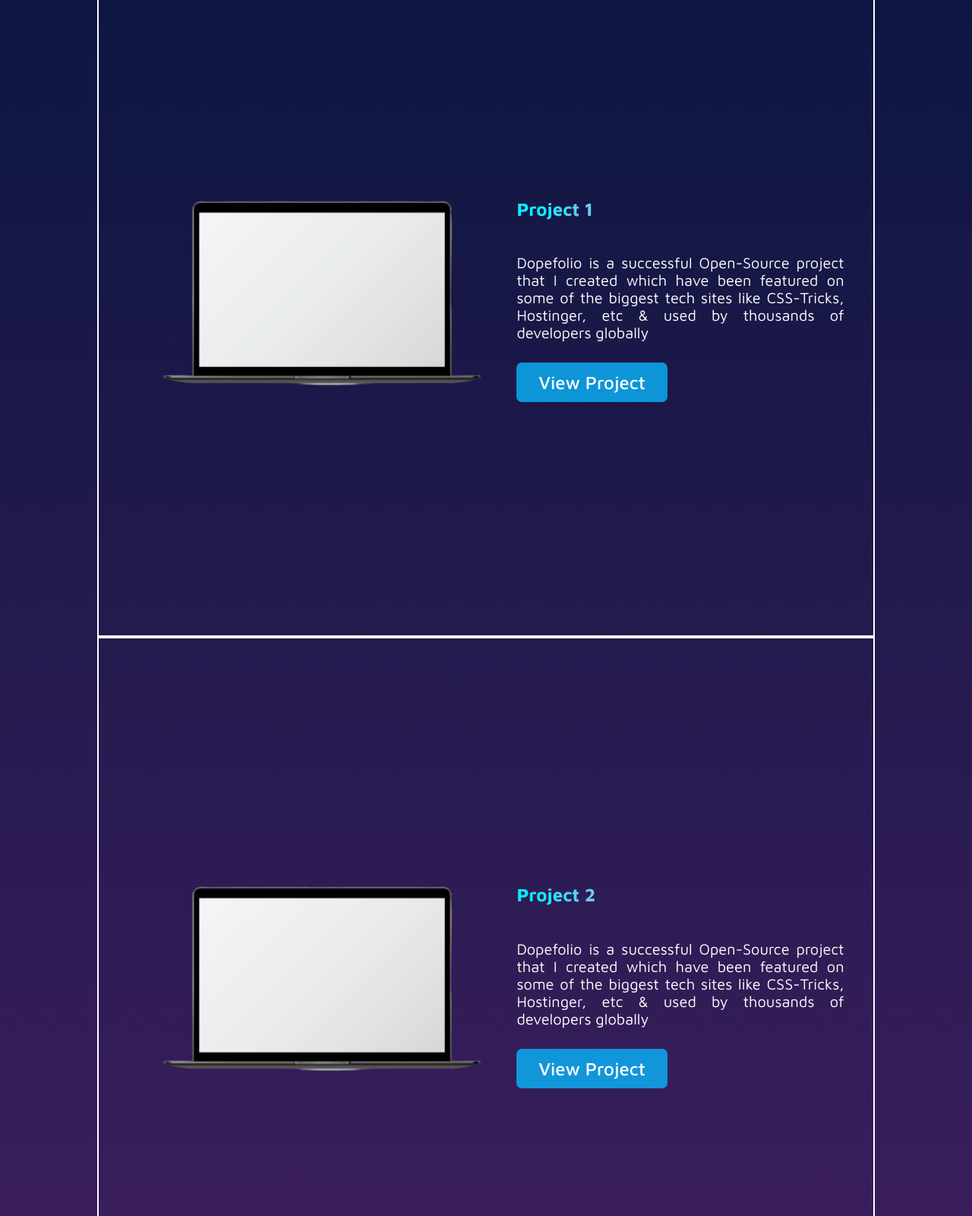
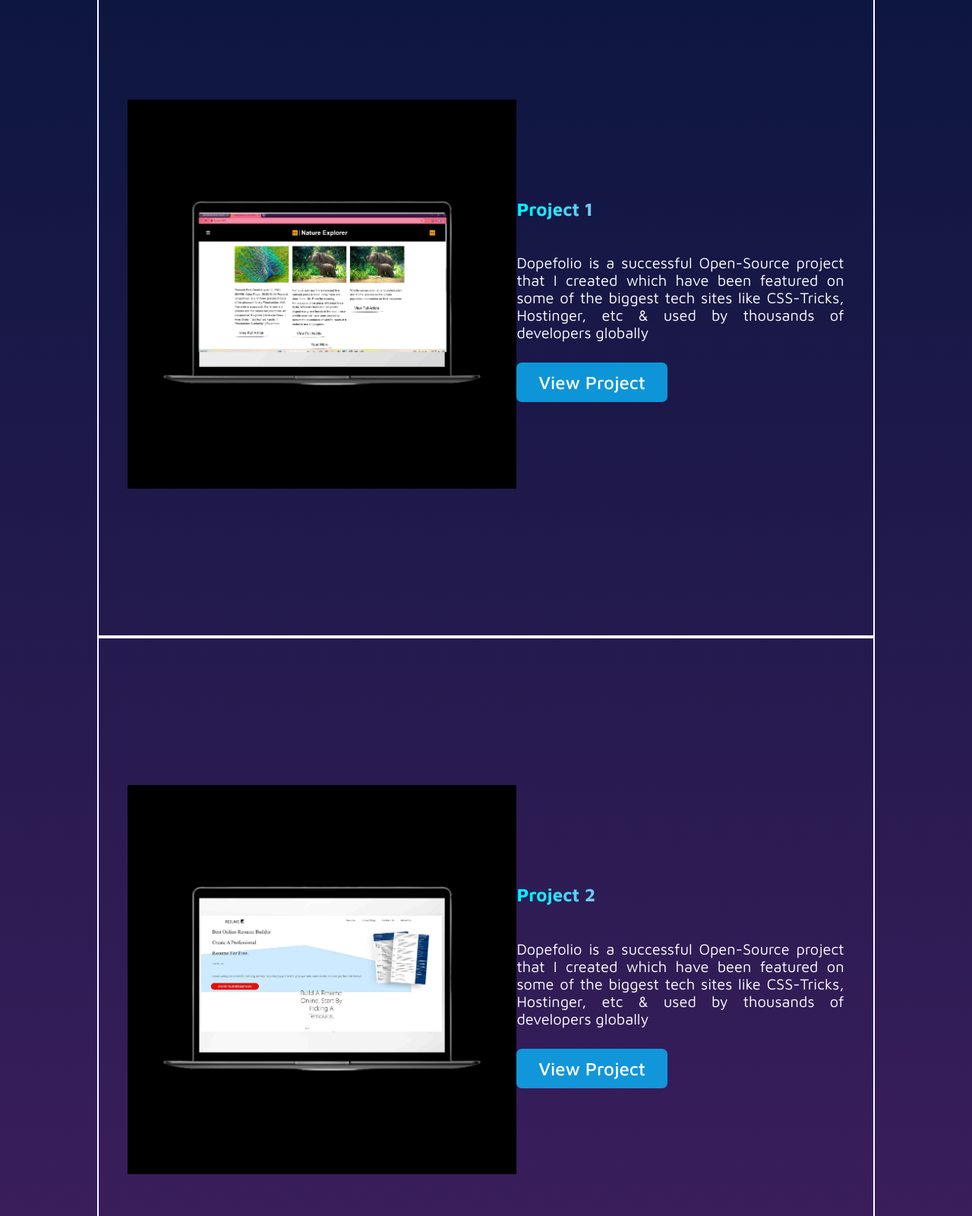
Before and after one commit to ashishrajputji/infosys-portfolio, a plain HTML site: page index.html in a window 1280 px wide. Shown: the part 2520-4120 px from the top of the page at 76% size. Drawn offline with nearby package versions, Linux system fonts and the light colour scheme.

Commit message:
Update Content

```diff
--- a/index.html
+++ b/index.html
@@ -102,7 +102,7 @@
              </h2>
         </div>
         <div class="projects-item projects-item-1">
-            <img src="file (1).png" alt="" class="project-illustration">
+            <img src="Blog App-min.jpg" alt="" class="project-illustration">
             <div class="project-item-desc">
                 <h2 class="heading-secondary">
                     Project 1
@@ -117,7 +117,7 @@
             </div>
         </div>
         <div class="projects-item projects-item-2">
-            <img src="file (1).png" alt="" class="project-illustration">
+            <img src="Resume Maker-min.jpg" alt="" class="project-illustration">
             <div class="project-item-desc">
                 <h2 class="heading-secondary">
                     Project 2
@@ -132,7 +132,7 @@
             </div>
         </div>
         <div class="projects-item projects-item-3">
-            <img src="file (1).png" alt="" class="project-illustration">
+            <img src="Portfolio-min.jpg" alt="" class="project-illustration">
             <div class="project-item-desc">
                 <h2 class="heading-secondary">
                     Project 3
```
Also changed, not shown: Blog App-min.jpg (added), Portfolio-min.jpg (added), Resume Maker-min.jpg (added), f1.png (deleted), file (1).png (deleted).
